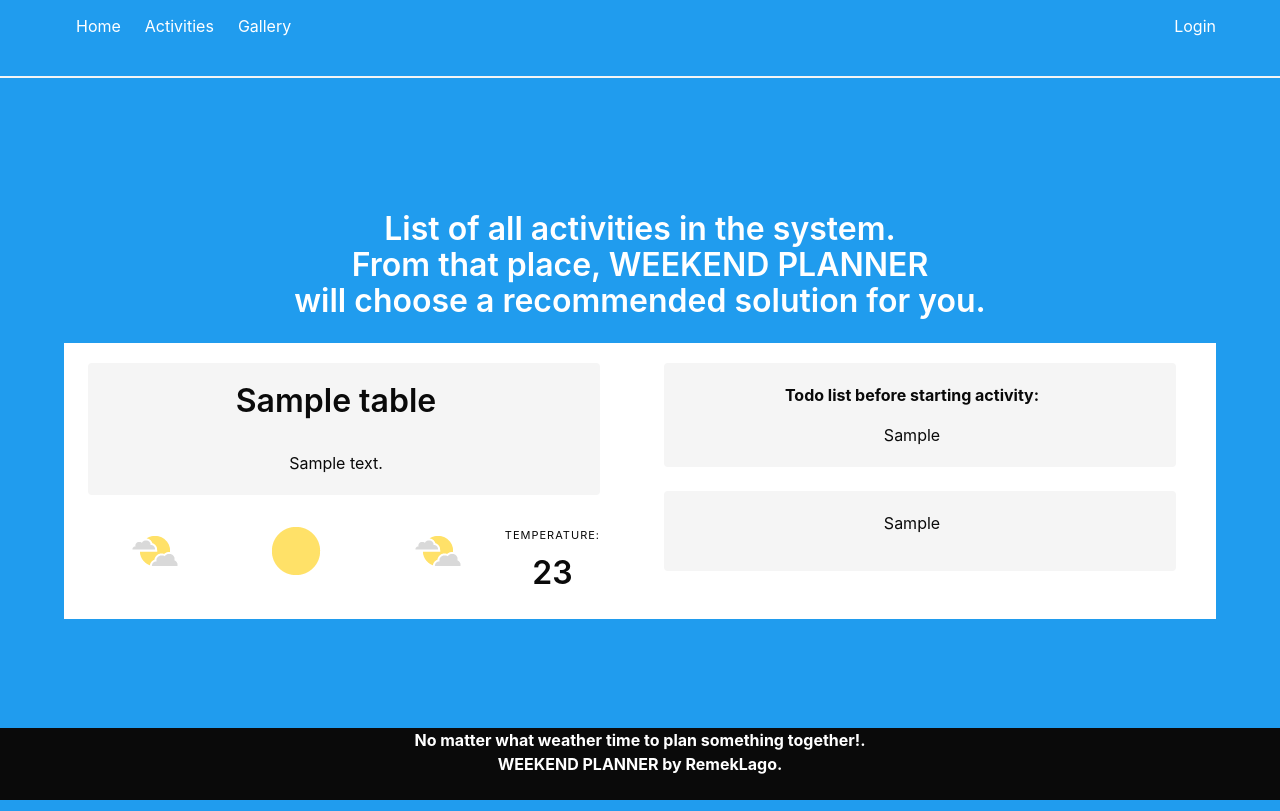
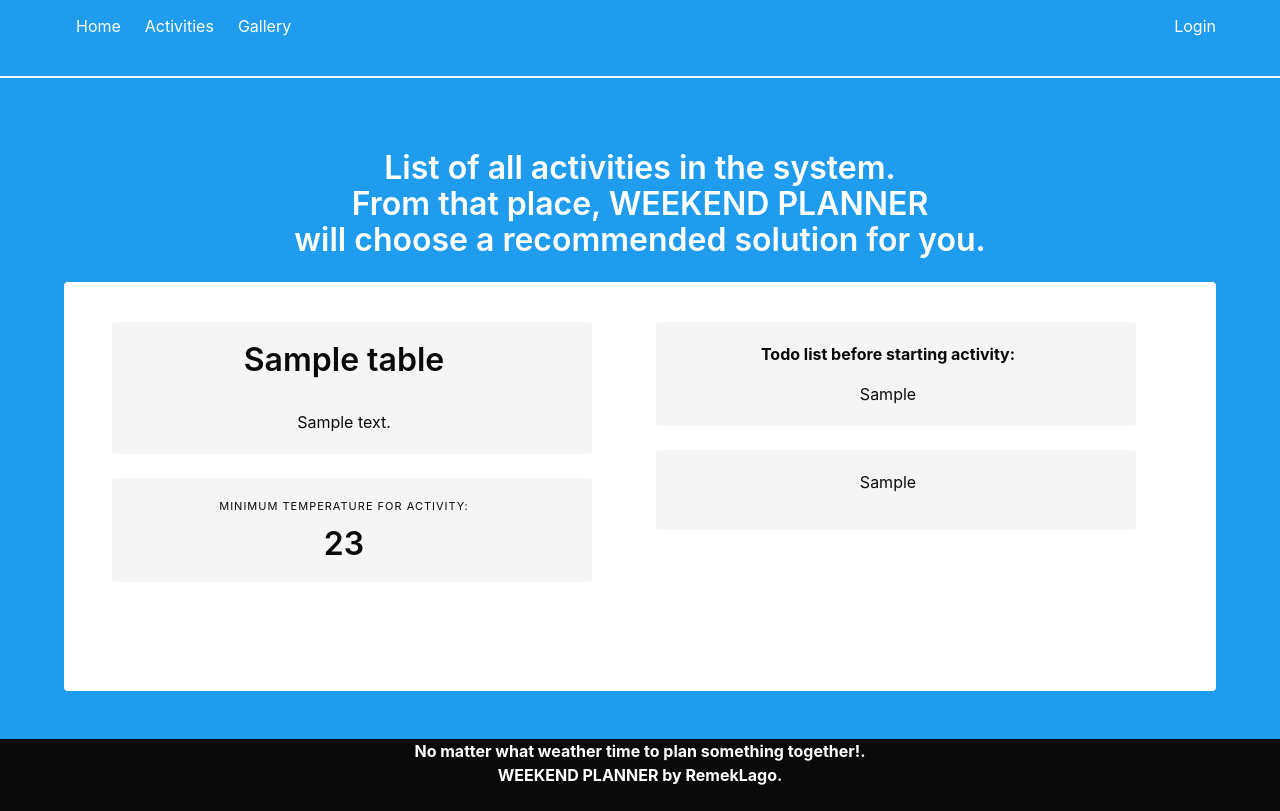
Before and after one commit to RemekLago/Weekend-Planner, a Flask app: page /activities in a window 1280 px wide. Run offline with Flask 2, Linux system fonts and the light colour scheme; tables that the repository leaves empty hold one stand-in row (values such as "Sample post"); some libraries are stand-ins or nearby versions.

Commit message:
changes in layout of activity

```diff
--- a/project2/app/templates/activities.html
+++ b/project2/app/templates/activities.html
@@ -7,8 +7,8 @@
         will choose a recommended solution for you.
     </h3>
     {% for activity in activities %}
-    <div class="columns is-full is-centered is-multiline is-gapless block has-background-white">
-
+    <div class="notification is-gapless has-background-white">
+        <div class="columns is-full is-centered is-multiline is-gapless block has-background-white">
             <div class="column is-6">
                 <div class="block has-background-white has-text-black">
                     <div class="notification has-background-white has-text-black">
@@ -17,21 +17,10 @@
                                 <p class="title is-3 has-text-black">{{ activity.activity_name }}</p>
                                 <p> {{ activity.activity_description }}</p>
                             </div>
-                            <nav class="level">
-                                <p class="level-item has-text-centered">
-                                    <img src="/static/chmury.jpg">
-                                </p>
-                                <p class="level-item has-text-centered">
-                                    <img src="/static/slonce.jpg">
-                                </p>
-                                <p class="level-item has-text-centered">
-                                    <img src="/static/chmury.jpg">
-                                </p>
-                                <div>
-                                    <p class="heading">Temperature:</p>
-                                    <p class="title has-text-black">23</p>
-                                </div>
-                            </nav>
+                            <div class="notification">
+                                <p class="heading">Minimum Temperature for activity:</p>
+                                <p class="title has-text-black">23</p>
+                            </div>
                         </div>
                     </div>
                 </div>
@@ -53,7 +42,108 @@
                     </div>
                 </div>
             </div>
+        </div>
+        <div class="column is-full block has-background-white">
+            <p class="heading">Minimum Temperature for activity:</p>
+            <nav class="level">
+                {% if activity.activity_conditions_1 == "True" %}
+                {% for icon in icons %}
+                {% if icon.id == 1 %}
+                <figure class="image is-96x96">
+                    <img src="{{ icon.icon_link }}">
+                </figure>
+                {% endif %}
+                {% endfor %}
+                {% endif %}
 
+                {% if activity.activity_conditions_2 == "True" %}
+                {% for icon in icons %}
+                {% if icon.id == 2 %}
+                <figure class="image is-96x96">
+                    <img src="{{ icon.icon_link }}">
+                </figure>
+                {% endif %}
+                {% endfor %}
+                {% endif %}
+
+                {% if activity.activity_conditions_3 == "True" %}
+                {% for icon in icons %}
+                {% if icon.id == 3 %}
+                <figure class="image is-96x96">
+                    <img src="{{ icon.icon_link }}">
+                </figure>
+                {% endif %}
+                {% endfor %}
+                {% endif %}
+
+                </p>
+                {% if activity.activity_conditions_4 == "True" %}
+                {% for icon in icons %}
+                {% if icon.id == 4 %}
+                <figure class="image is-96x96">
+                    <img src="{{ icon.icon_link }}">
+                </figure>
+                {% endif %}
+                {% endfor %}
+                {% endif %}
+
+                </p>
+                {% if activity.activity_conditions_5 == "True" %}
+                {% for icon in icons %}
+                {% if icon.id == 5 %}
+                <figure class="image is-96x96">
+                    <img src="{{ icon.icon_link }}">
+                </figure>
+                {% endif %}
+                {% endfor %}
+                {% endif %}
+
+                {% if activity.activity_conditions_6 == "True" %}
+                {% for icon in icons %}
+                {% if icon.id == 6 %}
+                <figure class="image is-96x96">
+                    <img src="{{ icon.icon_link }}">
+                </figure>
+                {% endif %}
+                {% endfor %}
+                {% endif %}
+
+
+                {% if activity.activity_conditions_7 == "True" %}
+                {% for icon in icons %}
+                {% if icon.id == 7 %}
+                <figure class="image is-96x96">
+                    <img src="{{ icon.icon_link }}">
+                </figure>
+                {% endif %}
+                {% endfor %}
+                {% endif %}
+
+                </p>
+                {% if activity.activity_conditions_8 == "True" %}
+                {% for icon in icons %}
+                {% if icon.id == 8 %}
+                <figure class="image is-96x96">
+                    <img src="{{ icon.icon_link }}">
+                </figure>
+                {% endif %}
+                {% endfor %}
+                {% endif %}
+
+                </p>
+                {% if activity.activity_conditions_9 == "True" %}
+                {% for icon in icons %}
+                {% if icon.id == 9 %}
+                <figure class="image is-96x96">
+                    <img src="{{ icon.icon_link }}">
+                </figure>
+                {% endif %}
+                {% endfor %}
+                {% endif %}
+
+            </nav>
+        </div>
     </div>
+
     {% endfor %}
 {% endblock %}
```
